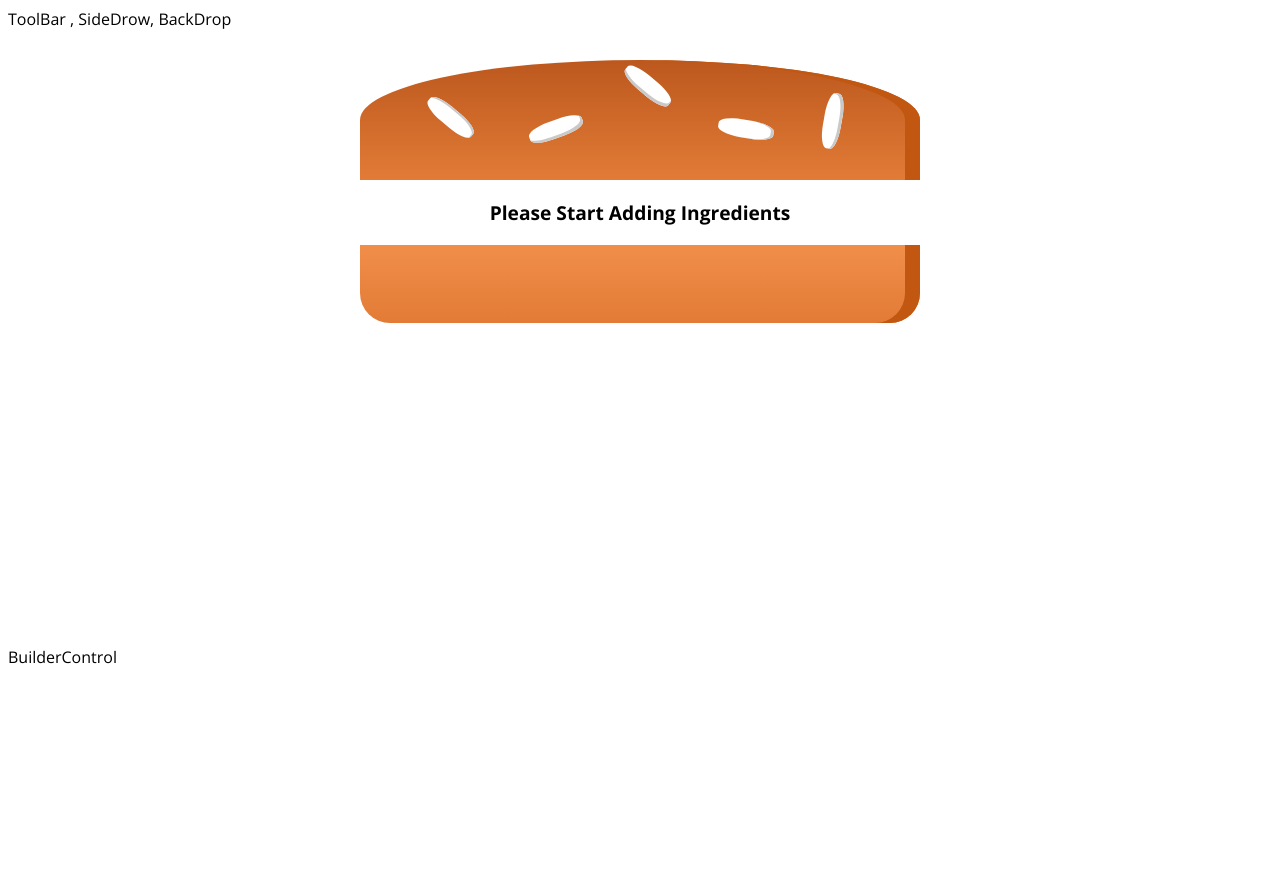
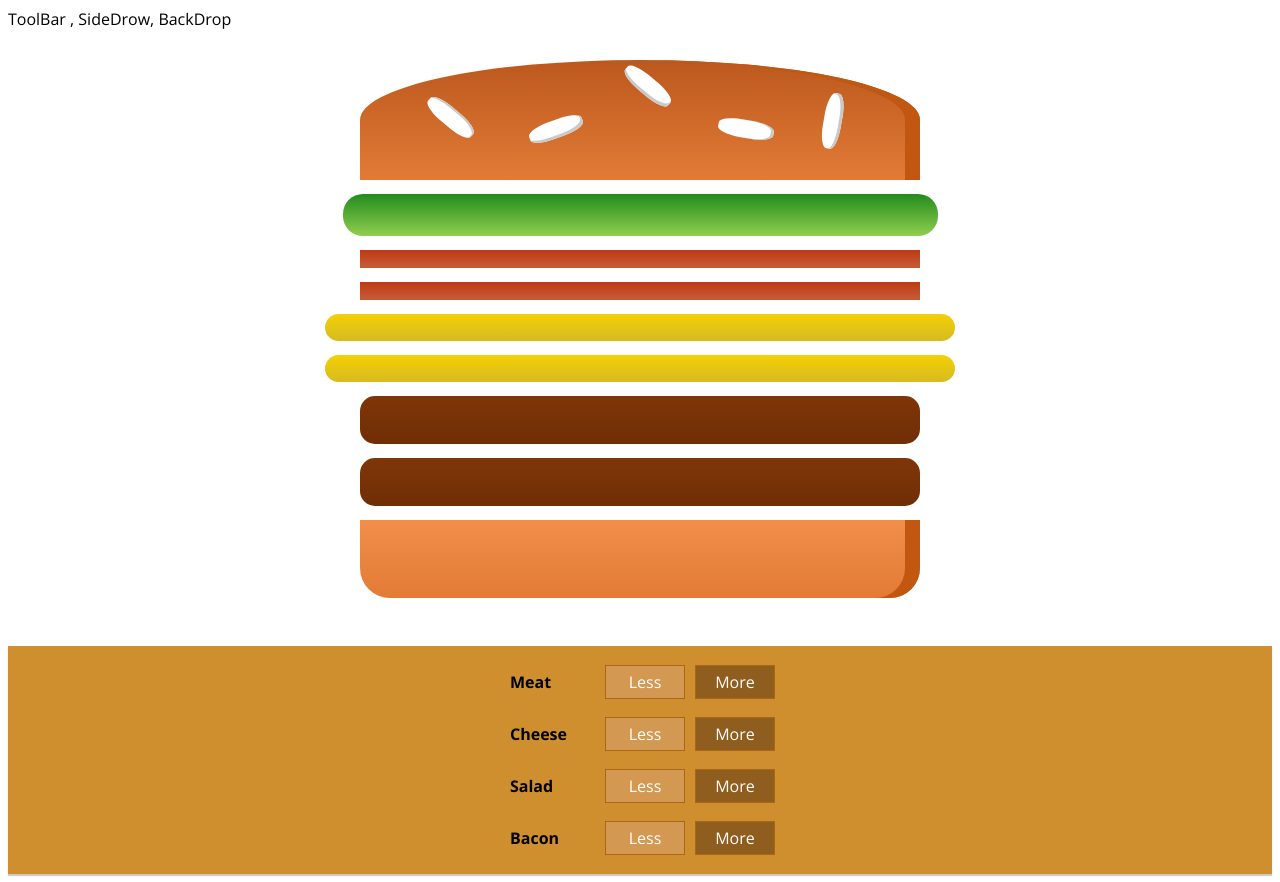
Before and after one commit to reutby/burger-builder-app, a React (Create React App) app: page / in a window 1280 px wide. Before the commit the page ends 800 px from the top, so only its background shows below. Built offline with nearby package versions, Linux system fonts and the light colour scheme.

Commit message:
adding build controls component and enable onClicked handler

```diff
--- /dev/null
+++ b/src/components/Burger/BuildControls/BuildControl/BuildControl.jsx
@@ -0,0 +1,12 @@
+import React from "react";
+import classes from "./BuildControl.module.css";
+
+const BuildControl = (props) => (
+    <div className={classes.BuildControl}>
+        <div className={classes.Label}>{props.label}</div>
+        <button onClick={()=>(props.rmvIng(props.type))} className={classes.Less}>Less</button>
+        <button onClick={()=>(props.addIng(props.type))} className={classes.More}>More</button>
+    </div>
+);
+
+export default BuildControl;
--- /dev/null
+++ b/src/components/Burger/BuildControls/BuildControl/BuildControl.module.css
@@ -0,0 +1,56 @@
+.BuildControl {
+    display: flex;
+    justify-content: space-between;
+    align-items: center;
+    margin: 5px 0;
+}
+
+.BuildControl button {
+    display: block;
+    font: inherit;
+    padding: 5px;
+    margin: 0 5px;
+    width: 80px;
+    border: 1px solid #AA6817;
+    cursor: pointer;
+    outline: none;
+}
+
+.BuildControl button:disabled {
+    background-color: #AC9980;
+    border: 1px solid #7E7365;
+    color: #ccc;
+    cursor: default;
+}
+
+.BuildControl button:hover:disabled {
+    background-color: #AC9980;
+    color: #ccc;
+    cursor: not-allowed;
+}
+
+.Label {
+    padding: 10px;
+    font-weight: bold;
+    width: 80px;
+}
+
+.BuildControl .Less {
+    background-color: #D39952;
+    color: white;
+}
+
+.BuildControl .More {
+    background-color: #8F5E1E;
+    color: white;
+}
+
+.BuildControl .Less:hover, .BuildControl .Less:active {
+    background-color: #DAA972;
+    color: white;
+}
+
+.BuildControl .More:hover,.BuildControl .More:active {
+    background-color: #99703F;
+    color: white;
+}
--- /dev/null
+++ b/src/components/Burger/BuildControls/BuildControls.jsx
@@ -0,0 +1,17 @@
+import React from "react";
+import BuildControl from "./BuildControl/BuildControl";
+import classes from "./BuildControls.module.css";
+
+const controlsList = [
+    { label: "Meat", type: "meat" },
+    { label: "Cheese", type: "cheese" },
+    { label: "Salad", type: "salad" },
+    { label: "Bacon", type: "bacon" }
+];
+const BuildControls = (props) => (
+    <div className={classes.BuildControls}>
+        {controlsList.map((control) => (<BuildControl rmvIng={props.removeIng} addIng={props.addIng} key={control.label} label={control.label} type={control.type}/>))}
+    </div>
+);
+
+export default BuildControls;
--- /dev/null
+++ b/src/components/Burger/BuildControls/BuildControls.module.css
@@ -0,0 +1,10 @@
+.BuildControls{
+    width: 100%;
+    background-color: #cf8f2e;
+    display: flex;
+    flex-flow: column;
+    align-items: center;
+    box-shadow: 0 2px 1px #ccc;
+    margin: auto;
+    padding: 10px 0;
+}
--- a/src/components/Burger/Burger.module.css
+++ b/src/components/Burger/Burger.module.css
@@ -14,7 +14,7 @@
         height: 400px;
     }
 }
-@media (min-width:500px) and (max-height:400px) {
+@media (min-width:500px) and (min-height:400px) {
     .Burger {
         width: 350px;
         height: 300px;
--- a/src/containers/BurgerBuilder/BurgerBuilder.jsx
+++ b/src/containers/BurgerBuilder/BurgerBuilder.jsx
@@ -1,22 +1,35 @@
 import React, { Component } from "react";
 import Aux from "../../hoc/Aux/Aux";
 import Burger from "../../components/Burger/Burger";
+import BuildControls from "../../components/Burger/BuildControls/BuildControls";
 class BurgerBuilder extends Component {
 
     state = {
         ingredients: {
-            salad: 0,
-            bacon: 0,
-            cheese: 0,
-            meat: 0
+            salad: 1,
+            bacon: 2,
+            cheese: 2,
+            meat: 2
         }
     }
+    removeIngredientHandler = (type) => {
+        const copyIg = { ...this.state.ingredients };
+        copyIg[type]--;
+        this.setState((prev) => ({ ...prev, ["ingredients"]: copyIg }));
+        console.log("removing " + type + " ingredient",this.state.ingredients);
+    };
+
+    addIngredeientHandler = (type) => {
+        const copyIg = { ...this.state.ingredients };
+        copyIg[type]++;
+        this.setState((prev) => ({ ...prev, ["ingredients"]: copyIg }));
+       };
 
     render() {
         return (
             <Aux>
                 <Burger ingredients={this.state.ingredients} />
-                <div>BuilderControl</div>
+                <BuildControls removeIng={this.removeIngredientHandler} addIng={this.addIngredeientHandler} />
             </Aux>
 
         );
```
Also changed, not shown: 13-build-control-addition.css (added, +56 -0 lines), 1 other file (tests, documents, lock files or other folders).
